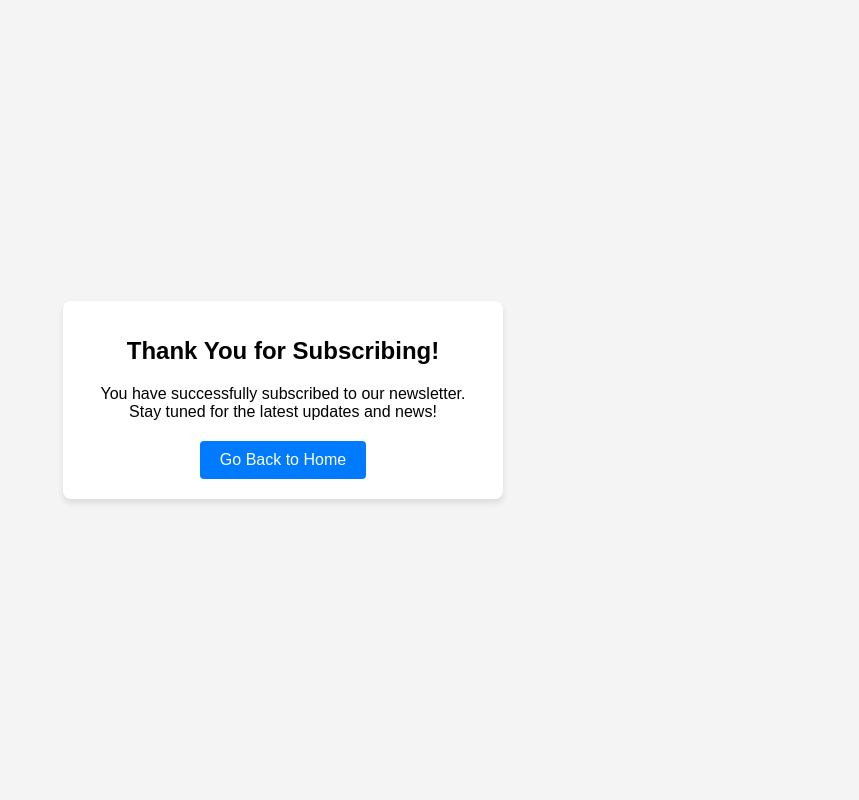
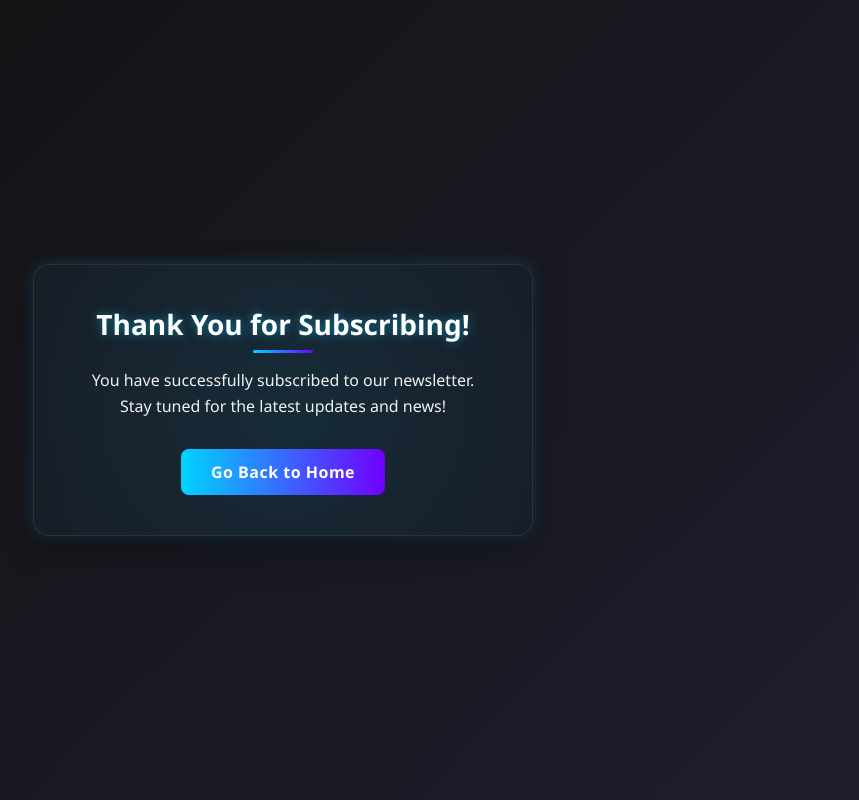
Before and after one commit to RedondoFox/-Checkpoint, a plain HTML site: page subscribe.html in a window 1280 px wide. Shown: the whole page, without its empty margins (357-1216 px from the left). Drawn offline with Linux system fonts and the light colour scheme.

Commit message:
Added styling to the subscribe page

```diff
--- a/subscribe.html
+++ b/subscribe.html
@@ -5,44 +5,144 @@
     <meta name="viewport" content="width=device-width, initial-scale=1.0">
     <title>Subscription Confirmation - Lunar Leap</title>
     <style>
-        body {
-            font-family: Arial, sans-serif;
+        :root {
+            --primary: #00d4ff;
+            --secondary: #7000ff;
+            --dark: #121212;
+            --light: #f0f0f0;
+            --card-bg: rgba(18, 18, 24, 0.8);
+            --accent: #ff00aa;
+        }
+
+        * {
             margin: 0;
             padding: 0;
+            box-sizing: border-box;
+            font-family: 'Segoe UI', Tahoma, Geneva, Verdana, sans-serif;
+        }
+
+        body {
+            background: linear-gradient(135deg, var(--dark), #1e1e2e);
+            color: var(--light);
+            min-height: 100vh;
             display: flex;
             justify-content: center;
             align-items: center;
-            height: 100vh;
-            background-color: #f4f4f4;
+            padding: 20px;
         }
+
         .confirmation-container {
-            background: #fff;
-            padding: 20px;
-            border-radius: 8px;
-            box-shadow: 0 4px 6px rgba(0, 0, 0, 0.1);
+            background: rgba(25, 25, 35, 0.8);
+            backdrop-filter: blur(10px);
+            padding: 2.5rem;
+            border-radius: 16px;
+            box-shadow: 0 15px 35px rgba(0, 0, 0, 0.3), 0 0 15px rgba(0, 212, 255, 0.2);
             text-align: center;
             width: 100%;
-            max-width: 400px;
+            max-width: 500px;
+            border: 1px solid rgba(255, 255, 255, 0.1);
+            position: relative;
+            overflow: hidden;
         }
+
+        .confirmation-container::before {
+            content: '';
+            position: absolute;
+            top: -50%;
+            left: -50%;
+            width: 200%;
+            height: 200%;
+            background: radial-gradient(circle, rgba(0, 212, 255, 0.1) 0%, transparent 70%);
+            z-index: -1;
+        }
+
         .confirmation-container h1 {
-            font-size: 24px;
-            margin-bottom: 20px;
+            margin-bottom: 25px;
+            font-size: 28px;
+            color: white;
+            text-shadow: 0 0 10px rgba(0, 212, 255, 0.5);
+            position: relative;
         }
+
+        .confirmation-container h1::after {
+            content: '';
+            position: absolute;
+            bottom: -10px;
+            left: 50%;
+            transform: translateX(-50%);
+            width: 60px;
+            height: 3px;
+            background: linear-gradient(90deg, var(--primary), var(--secondary));
+            border-radius: 3px;
+        }
+
         .confirmation-container p {
             font-size: 16px;
-            margin-bottom: 20px;
+            margin-bottom: 30px;
+            line-height: 1.6;
+            color: var(--light);
         }
+
         .confirmation-container a {
             display: inline-block;
-            padding: 10px 20px;
-            background-color: #007BFF;
-            color: #fff;
+            padding: 12px 30px;
+            background: linear-gradient(90deg, var(--primary), var(--secondary));
+            color: white;
             text-decoration: none;
-            border-radius: 4px;
+            border-radius: 8px;
+            font-weight: bold;
             font-size: 16px;
+            transition: all 0.3s ease;
+            border: none;
+            letter-spacing: 0.5px;
         }
+
         .confirmation-container a:hover {
-            background-color: #0056b3;
+            transform: translateY(-2px);
+            box-shadow: 0 5px 15px rgba(0, 212, 255, 0.4);
+        }
+
+        /* Success icon */
+        .icon-success {
+            width: 80px;
+            height: 80px;
+            margin: 0 auto 20px;
+            border-radius: 50%;
+            border: 3px solid var(--primary);
+            position: relative;
+            animation: glow 2s infinite alternate;
+        }
+
+        .icon-success::before,
+        .icon-success::after {
+            content: '';
+            position: absolute;
+            background-color: var(--primary);
+        }
+
+        .icon-success::before {
+            width: 3px;
+            height: 30px;
+            top: 50%;
+            left: 24px;
+            transform: translateY(-10px) rotate(-45deg);
+        }
+
+        .icon-success::after {
+            width: 3px;
+            height: 15px;
+            top: 50%;
+            right: 24px;
+            transform: translateY(-2px) rotate(45deg);
+        }
+
+        @keyframes glow {
+            from {
+                box-shadow: 0 0 5px rgba(0, 212, 255, 0.5);
+            }
+            to {
+                box-shadow: 0 0 20px rgba(0, 212, 255, 0.8);
+            }
         }
     </style>
 </head>
```
